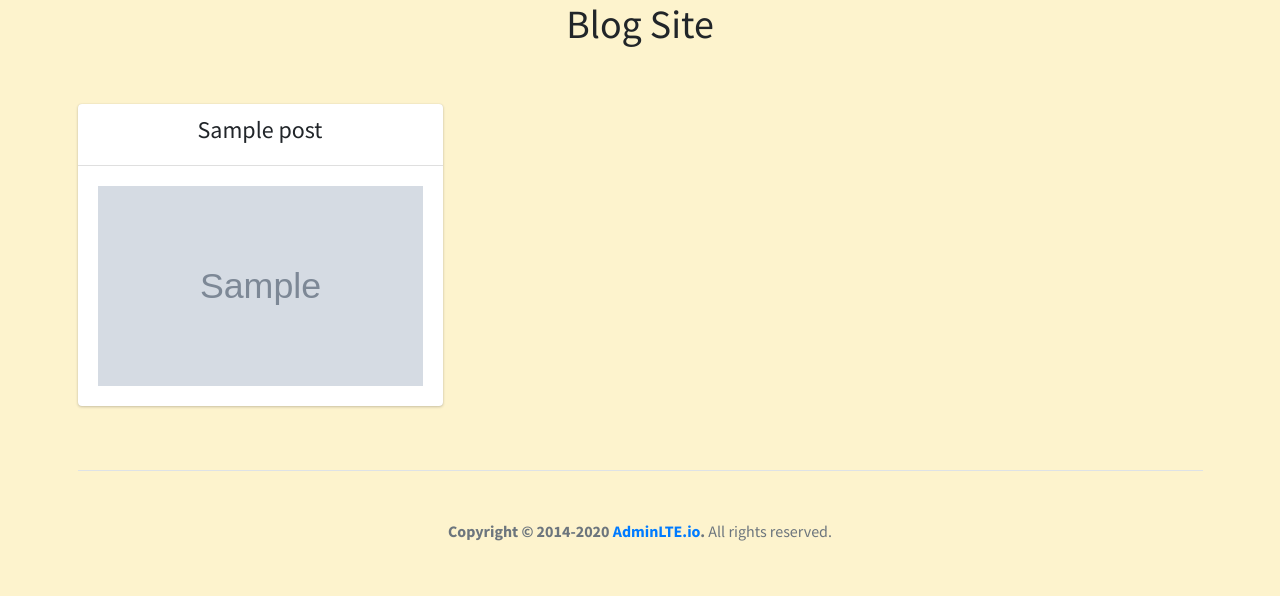
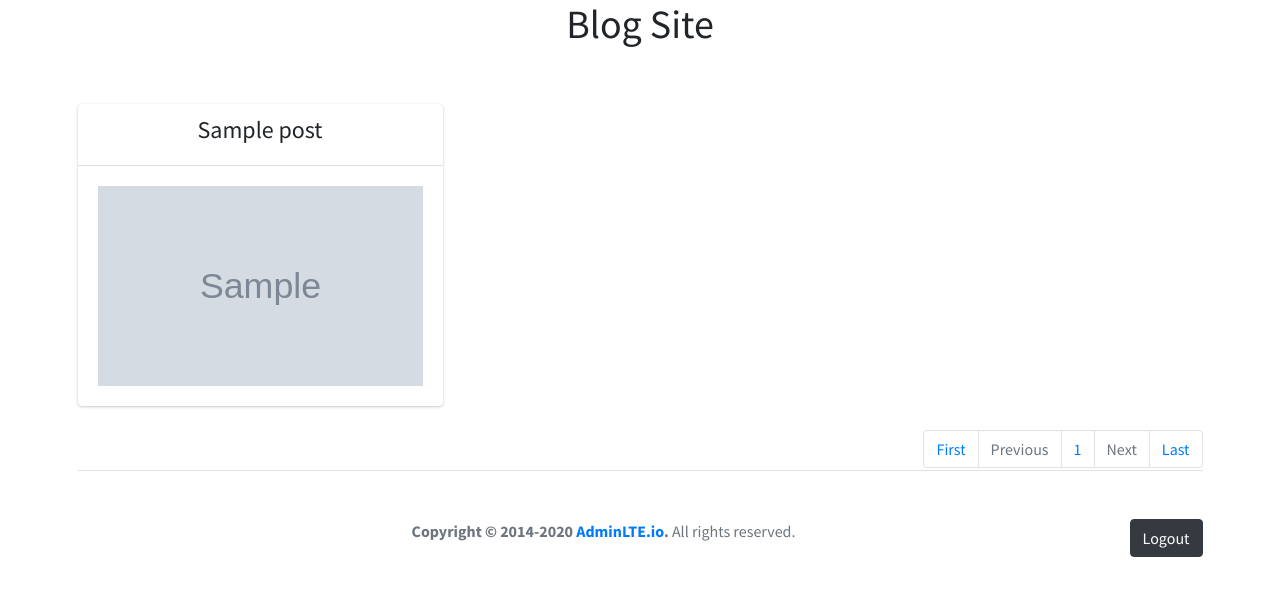
Before and after one commit to aungminnkhant94/php-pure-blog, a PHP site: page / in a window 1280 px wide. Shown: the top 596 px of the page. Run offline with PHP 8.4, Linux system fonts and the light colour scheme; the visitor is signed in with stand-in values (Sample User, id 1); tables that the repository leaves empty or names only in its code hold one stand-in row (values such as "Sample post"); grey boxes marked "Sample" are stand-in pictures; some libraries are stand-ins or nearby versions.

Commit message:
pagination and comment

```diff
--- a/index.php
+++ b/index.php
@@ -12,24 +12,35 @@ if(empty($_SESSION['user_id']) && empty($_SESSION['logged_in'])) {
 <head>
     <meta charset="UTF-8">
     <meta name="viewport" content="width=device-width, initial-scale=1.0">
-    <title>Document</title>
+    <title>Blog Page</title>
     <!-- Google Font: Source Sans Pro -->
     <link rel="stylesheet" href="https://fonts.googleapis.com/css?family=Source+Sans+Pro:300,400,400i,700&display=fallback">
     <!-- Font Awesome Icons -->
     <link rel="stylesheet" href="plugins/fontawesome-free/css/all.min.css">
     <!-- Theme style -->
     <link rel="stylesheet" href="dist/css/adminlte.min.css">
-    <style>
-        body{
-            background-color: rgb(253,243,205);
-        }
-    </style>
+
 </head>
 <body>
     <?php
+      if(!empty($_GET['pageno'])) {
+        $pageno = $_GET['pageno'];
+      }else{
+        $pageno = 1;
+      }
+
+      $numOfRecs = 3;
+      $offset = ($pageno - 1) * $numOfRecs ;
+
       $statement = $pdo->prepare("SELECT * FROM posts ORDER BY id DESC");
       $statement->execute();
-      $result = $statement->fetchAll();
+      $rawresult = $statement->fetchAll();
+
+      $total_pages = ceil(count($rawresult)/$numOfRecs);
+
+      $stmt = $pdo->prepare("SELECT * FROM posts ORDER BY id DESC LIMIT $offset,$numOfRecs");
+      $stmt->execute();
+      $result = $stmt->fetchAll();
     ?>
     <h1 style="text-align:center;">Blog Site</h1>
     <section class="container py-5">
@@ -60,14 +71,41 @@ if(empty($_SESSION['user_id']) && empty($_SESSION['logged_in'])) {
               }
             ?>
         </div>
+        <ul class="pagination mt-2"style="float:right;">
+              <li class="page-item">
+                <a href="?pageno=1" class="page-link">First</a>
+              </li>
+              <li class="page-item <?php if($pageno <= 1){echo 'disabled';} ?> ">
+                <a href="<?php if($pageno <= 1){echo '#';} else {echo "?pageno=".($pageno - 1);} ?>"
+                   class="page-link">Previous</a>
+              </li>
+              <li class="page-item">
+                <a href="" class="page-link"><?php echo $pageno; ?></a>
+              </li>
+              <li class="page-item <?php if($pageno >= $total_pages){echo 'disabled';} ?>">
+                <a href="<?php
+                            if($pageno >= $total_pages) {echo '#';} else {echo"?pageno=".($pageno + 1);}
+                         ?>"
+                   class="page-link">Next</a>
+              </li>
+              <li class="page-item">
+                <a href="?pageno=<?php echo $total_pages ?>" class="page-link">Last</a>
+              </li>
+        </ul>
     </section>
+
     <footer class="container">
         <!-- To the right -->
         <div class="border-top border-top-2 py-5 text-center text-muted ">
         <!-- Default to the left -->
         <strong>Copyright &copy; 2014-2020 <a href="https://adminlte.io">AdminLTE.io</a>.</strong> All rights reserved.
+        <div class="float-right d-none d-sm-inline">
+              <a href="logout.php" class="btn btn-dark">Logout</a>
         </div>
+        </div>
+
       </footer>
+
     <!-- jQuery -->
     <script src="plugins/jquery/jquery.min.js"></script>
     <!-- Bootstrap 4 -->
--- /dev/null
+++ b/logout.php
@@ -0,0 +1,6 @@
+<?php
+    session_start();
+    session_destroy();
+
+    header("Location: login.php");
+?>
```
Also changed, not shown: blogdetail.php (+20 -27 lines), admin/images/Water-Drops.jpg (added), admin/images/ggcalendar1.png (added).
